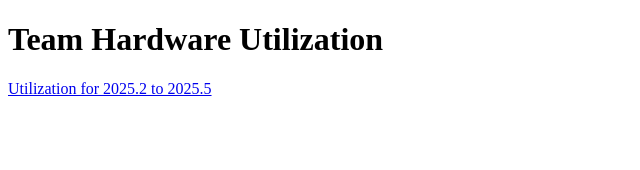
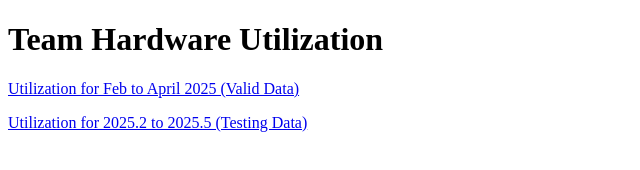
Before and after one commit to rojank-google/hw_utilization_tpu, a plain HTML site: page index.html in a window 1280 px wide. Shown: the whole page, without its empty margins (0-640 px from the left). Drawn offline with Linux system fonts and the light colour scheme.

Commit message:
adding valid data

```diff
--- a/index.html
+++ b/index.html
@@ -84,7 +84,9 @@
 
     <div class="link-section">
 
-        <p><a href="webpage_content/z1/2025.2_to_2025.5/main.html">Utilization for 2025.2 to 2025.5</a></p>
+        <p><a href="main.html">Utilization for Feb to April 2025 (Valid Data)</a></p>
+
+        <p><a href="webpage_content/z1/2025.2_to_2025.5/main.html">Utilization for 2025.2 to 2025.5 (Testing Data)</a></p>
 
 
 </body>
```
